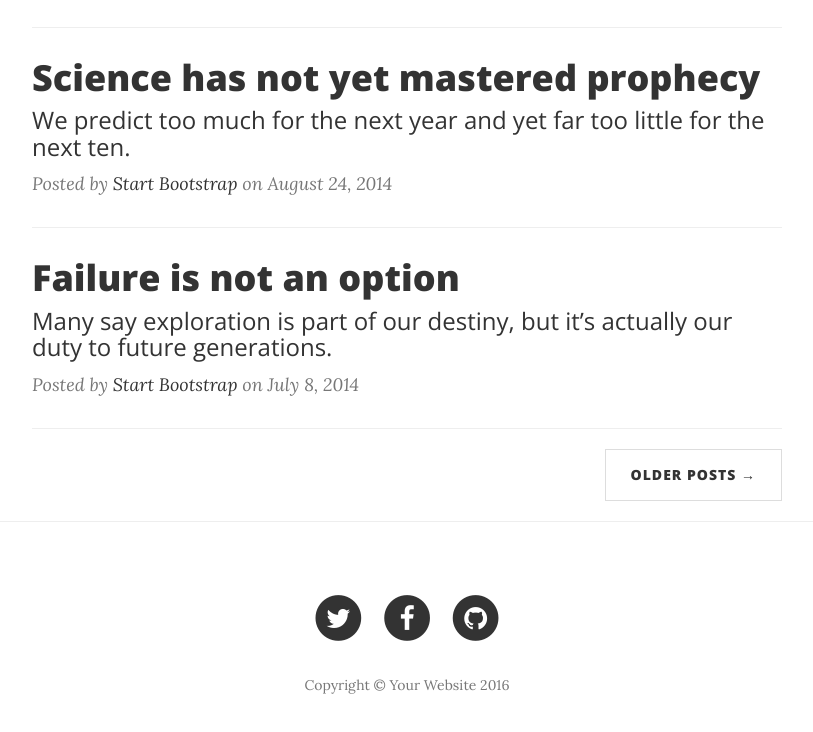
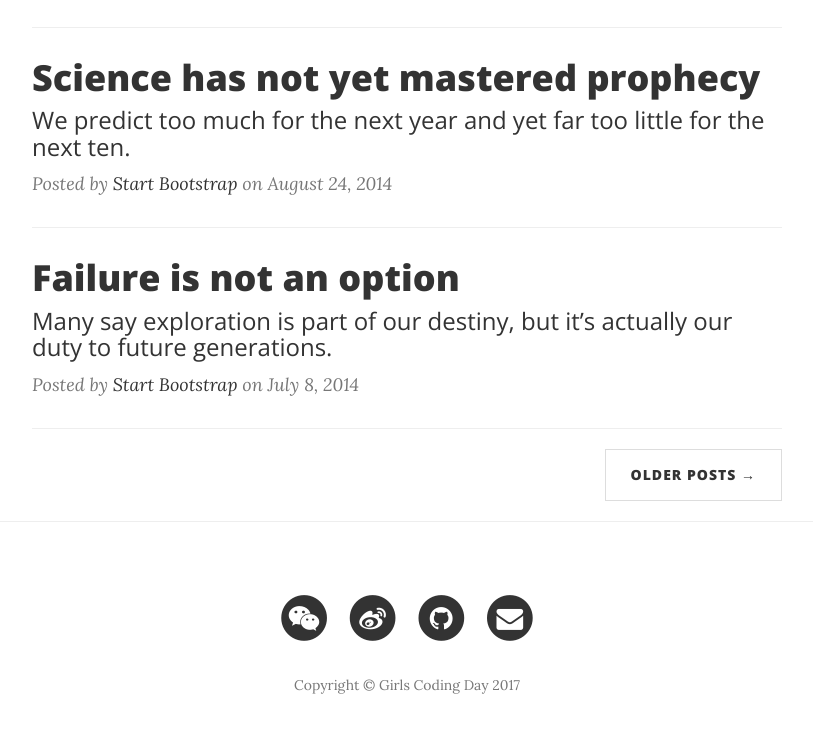
Before and after one commit to crystalzhangxuan/GirlsCodingDayDemo, a website: page index.html in a window 1280 px wide. Shown: the part 996-1728 px from the top of the page, without its empty margins (233-1046 px from the left). Drawn offline with nearby package versions, Linux system fonts and the light colour scheme.

Commit message:
modify indext.html
修改FOOTER

```diff
--- a/index.html
+++ b/index.html
@@ -73,7 +73,7 @@
 
     <!-- Page Header -->
     <!-- Set your background image for this header on the line below. -->
-    <header class="intro-header" style="background-image: url('img/home-bg.jpg')">
+    <header class="intro-header" style="background-image: url('img/sunset.jpg')">
         <div class="container">
             <div class="row">
                 <div class="col-lg-8 col-lg-offset-2 col-md-10 col-md-offset-1">
@@ -159,15 +159,15 @@
                             <a href="#">
                                 <span class="fa-stack fa-lg">
                                     <i class="fa fa-circle fa-stack-2x"></i>
-                                    <i class="fa fa-twitter fa-stack-1x fa-inverse"></i>
+                                    <i class="fa fa-weixin fa-stack-1x fa-inverse"></i>
                                 </span>
                             </a>
                         </li>
                         <li>
-                            <a href="#">
+                            <a href="https://weibo.com/wowozhang/home?wvr=5">
                                 <span class="fa-stack fa-lg">
                                     <i class="fa fa-circle fa-stack-2x"></i>
-                                    <i class="fa fa-facebook fa-stack-1x fa-inverse"></i>
+                                    <i class="fa fa-weibo fa-stack-1x fa-inverse"></i>
                                 </span>
                             </a>
                         </li>
@@ -179,8 +179,16 @@
                                 </span>
                             </a>
                         </li>
+                        <li>
+                            <a href="mailto:18503014735@163.com?subject=Hello%20again&body=You%20are%20beautiful">
+                                <span class="fa-stack fa-lg">
+                                    <i class="fa fa-circle fa-stack-2x"></i>
+                                    <i class="fa fa-envelope fa-stack-1x fa-inverse"></i>
+                                </span>
+                            </a>
+                        </li>
                     </ul>
-                    <p class="copyright text-muted">Copyright &copy; Your Website 2016</p>
+                    <p class="copyright text-muted">Copyright &copy; Girls Coding Day 2017</p>
                 </div>
             </div>
         </div>
```
Also changed, not shown: 4 other files.
